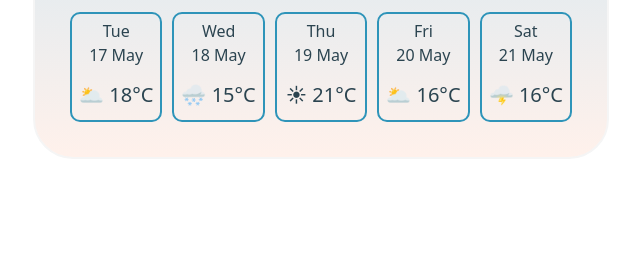
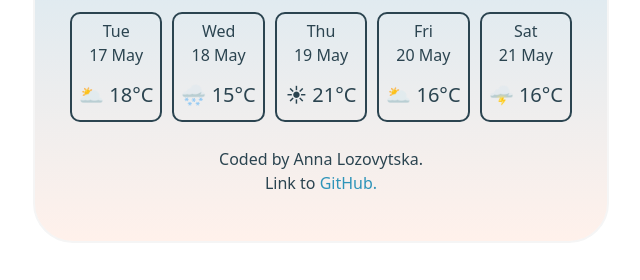
Before and after one commit to AnnaLozovytska/WeatherApp, a plain HTML site: page index.html in a window 1280 px wide. Shown: the part 430-710 px from the top of the page, without its empty margins (319-959 px from the left). Drawn offline with nearby package versions, Linux system fonts and the light colour scheme.

Commit message:
add bottom link

```diff
--- a/index.html
+++ b/index.html
@@ -110,8 +110,13 @@
             </div>
 
           </div>
-        </div>
+         <p class="bottomInscription"> Coded by Anna Lozovytska. <br />
+           Link to
+        <a href="https://github.com/Ann-Joy/WeatherApp" target="_blank" class="bottomLink">GitHub.</a> </p>
+          </div>
+
       </div>
+
     </div>
     <script src="src/scripts.js"></script>
   </body>
--- a/src/styles.css
+++ b/src/styles.css
@@ -11,7 +11,7 @@
 }
 .col-day {
   text-align: center;
-  border: 2px solid #2e94b9;
+  border: 2px solid;
   border-radius: 10px;
   padding: 5px;
   margin: 5px;
@@ -44,6 +44,18 @@
   text-decoration: none;
   color: #2b4450;
 }
+
+.bottomInscription {
+  margin-top: 20px;
+  text-align: center;
+}
+.bottomLink {
+  text-decoration: none;
+  color: #2e94b9;
+}
+.bottomLink:hover {
+  color: darkblue;
+}
 button {
   background: transparent;
   border: 2px solid;
```
